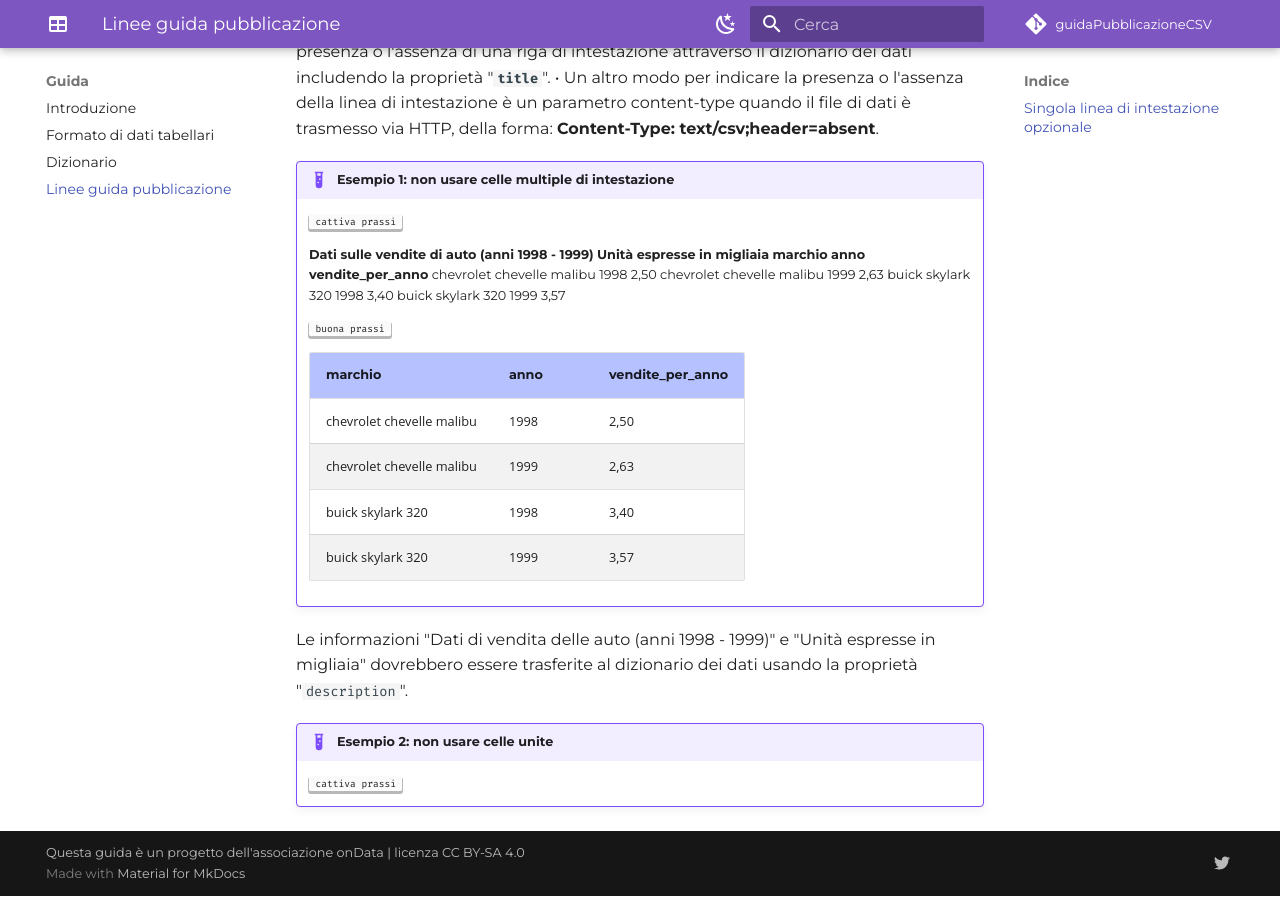
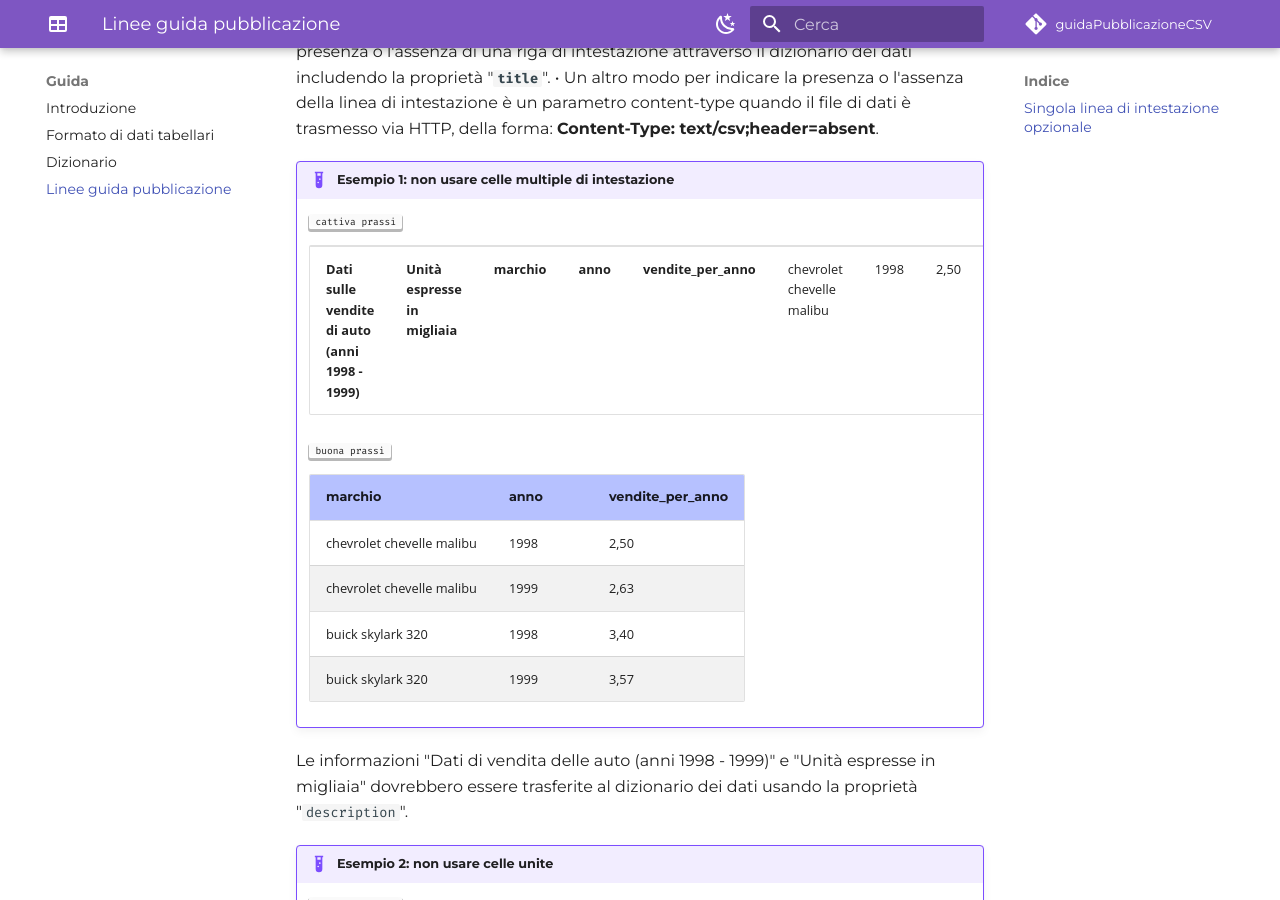
Before and after one commit to ondata/guidaPraticaPubblicazioneCSV, an MkDocs documentation site: the page built from docs/linee_guida_pubblicazione_file/README.md, in a window 1280 px wide and 900 px high, scrolled down 1325 px. Built offline with MkDocs 1.6.1 and Material for MkDocs 9.7.7, drawn with Linux system fonts in a browser that asks for light colours; comment, search, counter and statistics services are not loaded.

Commit message:
Update README.md

```diff
--- a/docs/linee_guida_pubblicazione_file/README.md
+++ b/docs/linee_guida_pubblicazione_file/README.md
@@ -34,6 +34,8 @@ Da prendere in considerazione:
 
     <kbd>cattiva prassi</kbd>
 
+    <table>
+    <tr>
     <td colspan="3" >**Dati sulle vendite di auto (anni 1998 - 1999)**  </td>
     <td colspan="3" >**Unità espresse in migliaia**  </td>
     <td>**marchio** </td>
@@ -51,7 +53,8 @@ Da prendere in considerazione:
     <td>buick skylark 320 </td>
     <td>1999 </td>
     <td>3,57 </td>
-
+    </tr>
+    </table>
 
     <kbd>buona prassi</kbd>
 
```
